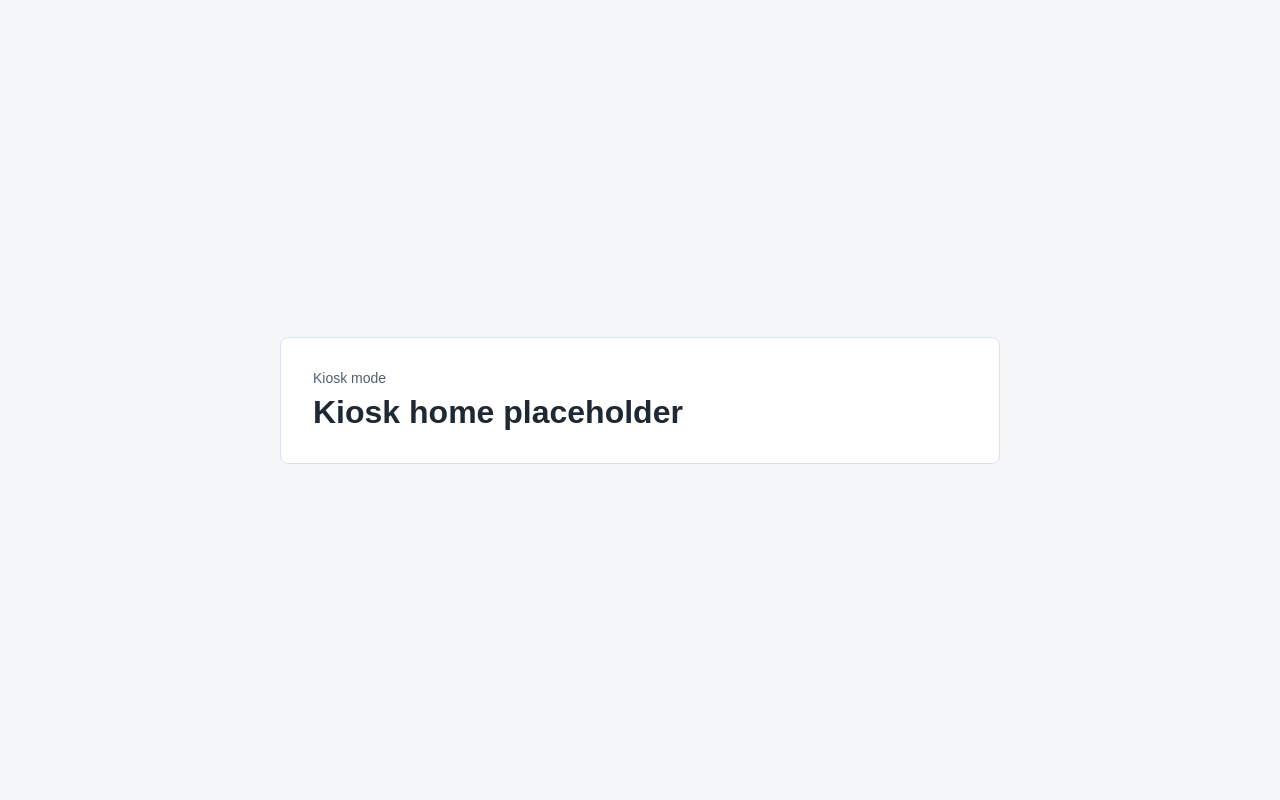
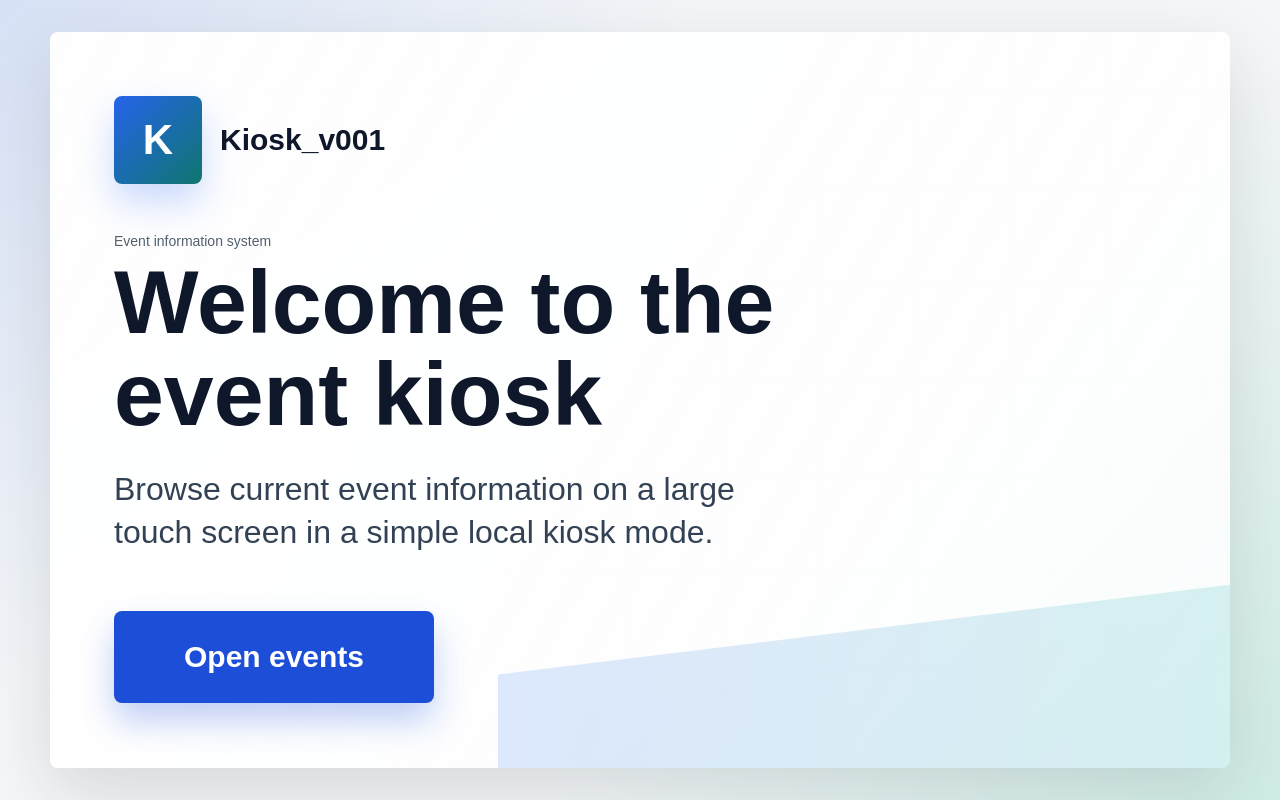
Before and after one commit to German7464/Kiosk_v001, a Flask app: page /kiosk in a window 1280 px wide. Run offline with Flask 3, Linux system fonts and the light colour scheme.

Commit message:
Add kiosk home screen

```diff
--- a/kiosk/static/css/base.css
+++ b/kiosk/static/css/base.css
@@ -7,7 +7,10 @@ body {
     min-height: 100vh;
     font-family: Arial, sans-serif;
     color: #1f2933;
-    background: #f4f6f8;
+    background:
+        linear-gradient(135deg, rgba(36, 99, 235, 0.14), transparent 34%),
+        linear-gradient(315deg, rgba(16, 185, 129, 0.16), transparent 36%),
+        #f4f6f8;
 }
 
 .page {
@@ -51,3 +54,153 @@ h1 {
 .links a:hover {
     text-decoration: underline;
 }
+
+.kiosk-home {
+    position: relative;
+    width: min(100%, 1180px);
+    min-height: min(760px, calc(100vh - 64px));
+    display: grid;
+    grid-template-rows: auto 1fr;
+    overflow: hidden;
+    padding: clamp(32px, 5vw, 72px);
+    border-radius: 8px;
+    background:
+        linear-gradient(120deg, rgba(255, 255, 255, 0.96), rgba(255, 255, 255, 0.84)),
+        repeating-linear-gradient(90deg, rgba(47, 111, 237, 0.08) 0 1px, transparent 1px 96px),
+        repeating-linear-gradient(0deg, rgba(47, 111, 237, 0.06) 0 1px, transparent 1px 96px);
+    box-shadow: 0 24px 70px rgba(31, 41, 55, 0.14);
+    animation: screen-enter 420ms ease-out both;
+}
+
+.kiosk-home::before {
+    content: "";
+    position: absolute;
+    inset: auto -12% -34% 38%;
+    height: 54%;
+    background: linear-gradient(90deg, rgba(47, 111, 237, 0.16), rgba(20, 184, 166, 0.16));
+    transform: skewY(-7deg);
+}
+
+.kiosk-brand {
+    position: relative;
+    z-index: 1;
+    display: flex;
+    align-items: center;
+    gap: 18px;
+}
+
+.system-icon {
+    width: 88px;
+    height: 88px;
+    display: grid;
+    place-items: center;
+    border-radius: 8px;
+    font-size: 42px;
+    font-weight: 700;
+    color: #ffffff;
+    background: linear-gradient(135deg, #2563eb, #0f766e);
+    box-shadow: 0 18px 36px rgba(37, 99, 235, 0.24);
+}
+
+.system-name {
+    margin: 0;
+    font-size: 30px;
+    font-weight: 700;
+    color: #0f172a;
+}
+
+.kiosk-content {
+    position: relative;
+    z-index: 1;
+    align-self: center;
+    max-width: 820px;
+    padding-top: 48px;
+}
+
+.kiosk-content h1 {
+    max-width: 780px;
+    font-size: clamp(56px, 7vw, 92px);
+    line-height: 1.02;
+    color: #0f172a;
+}
+
+.kiosk-description {
+    max-width: 680px;
+    margin: 28px 0 0;
+    font-size: clamp(24px, 2.5vw, 34px);
+    line-height: 1.35;
+    color: #334155;
+}
+
+.primary-action {
+    display: inline-flex;
+    align-items: center;
+    justify-content: center;
+    min-width: 320px;
+    min-height: 92px;
+    margin-top: 56px;
+    padding: 0 48px;
+    border-radius: 8px;
+    color: #ffffff;
+    background: #1d4ed8;
+    box-shadow: 0 18px 34px rgba(29, 78, 216, 0.28);
+    font-size: 30px;
+    font-weight: 700;
+    text-decoration: none;
+    transition: transform 180ms ease, background-color 180ms ease, box-shadow 180ms ease;
+}
+
+.primary-action:hover,
+.primary-action:focus-visible {
+    background: #0f766e;
+    box-shadow: 0 22px 42px rgba(15, 118, 110, 0.3);
+    transform: translateY(-3px);
+}
+
+@keyframes screen-enter {
+    from {
+        opacity: 0;
+        transform: translateY(18px);
+    }
+
+    to {
+        opacity: 1;
+        transform: translateY(0);
+    }
+}
+
+@media (max-width: 720px) {
+    .page {
+        padding: 18px;
+    }
+
+    .kiosk-home {
+        min-height: calc(100vh - 36px);
+        padding: 28px;
+    }
+
+    .system-icon {
+        width: 72px;
+        height: 72px;
+        font-size: 34px;
+    }
+
+    .system-name {
+        font-size: 24px;
+    }
+
+    .kiosk-content h1 {
+        font-size: 48px;
+    }
+
+    .kiosk-description {
+        font-size: 22px;
+    }
+
+    .primary-action {
+        width: 100%;
+        min-width: 0;
+        min-height: 84px;
+        font-size: 26px;
+    }
+}
--- a/kiosk/templates/kiosk_home.html
+++ b/kiosk/templates/kiosk_home.html
@@ -3,8 +3,18 @@
 {% block title %}Kiosk Home{% endblock %}
 
 {% block content %}
-<section class="placeholder">
-    <p class="label">Kiosk mode</p>
-    <h1>Kiosk home placeholder</h1>
+<section class="kiosk-home" aria-labelledby="kiosk-title">
+    <div class="kiosk-brand">
+        <div class="system-icon" aria-hidden="true">K</div>
+        <p class="system-name">Kiosk_v001</p>
+    </div>
+    <div class="kiosk-content">
+        <p class="label">Event information system</p>
+        <h1 id="kiosk-title">Welcome to the event kiosk</h1>
+        <p class="kiosk-description">
+            Browse current event information on a large touch screen in a simple local kiosk mode.
+        </p>
+        <a class="primary-action" href="/kiosk/events">Open events</a>
+    </div>
 </section>
 {% endblock %}
```
Also changed, not shown: docs/CHANGELOG.md.
